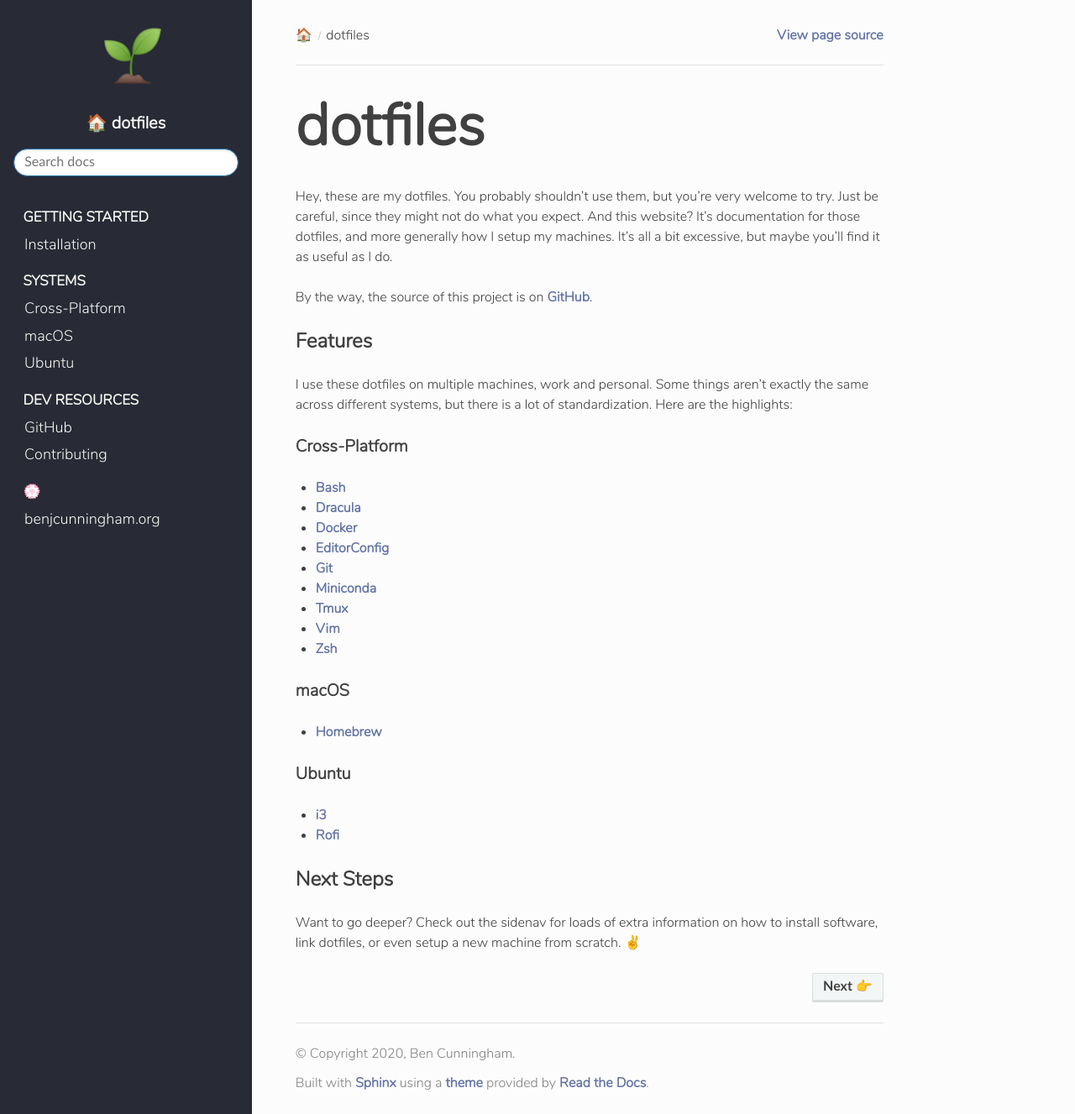
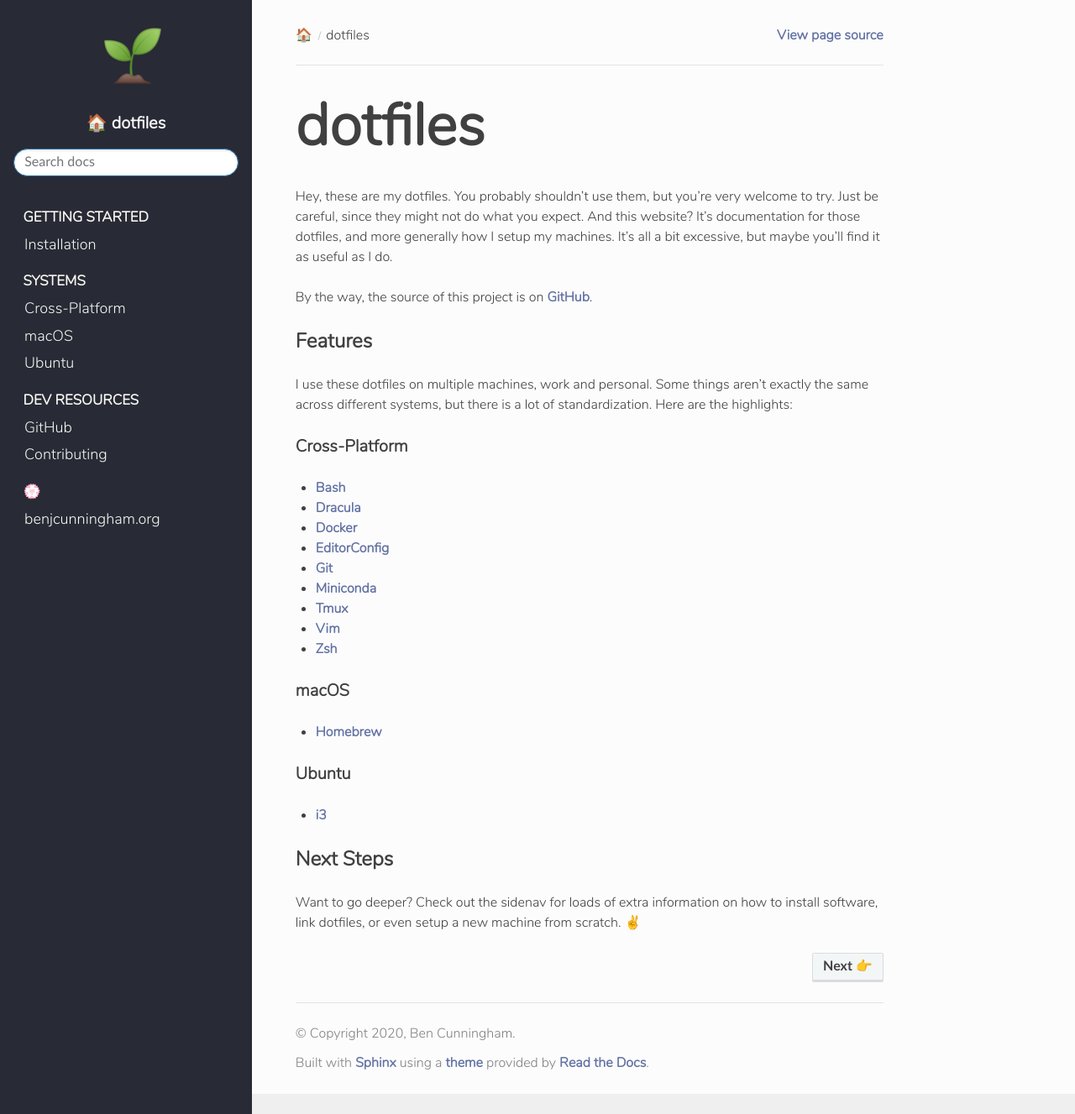
Before and after one commit to benjcunningham/dotfiles, a Sphinx documentation site: the page built from docs/source/index.rst, in a window 1280 px wide and 1327 px high. Shown: the whole window at 84% size. Built offline with Sphinx 7.4.7 and the Read the Docs theme 2.0.0, drawn with Linux system fonts in a browser that asks for light colours.

Commit message:
Remove rofi

```diff
--- a/docs/source/index.rst
+++ b/docs/source/index.rst
@@ -32,7 +32,6 @@ Ubuntu
 ~~~~~~
 
 - `i3 <https://i3wm.org/>`_
-- `Rofi <https://github.com/davatorium/rofi>`_
 
 Next Steps
 ----------
```
Also changed, not shown: 4 other files.
